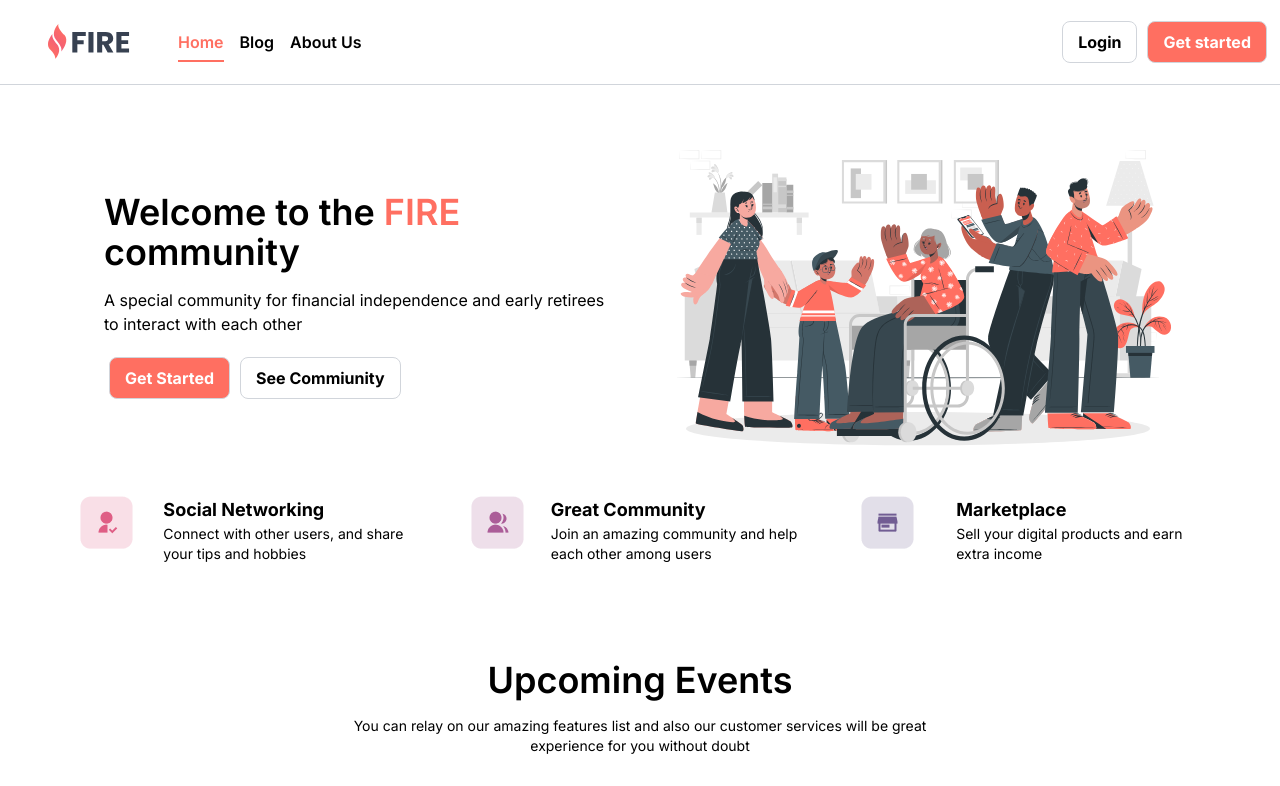
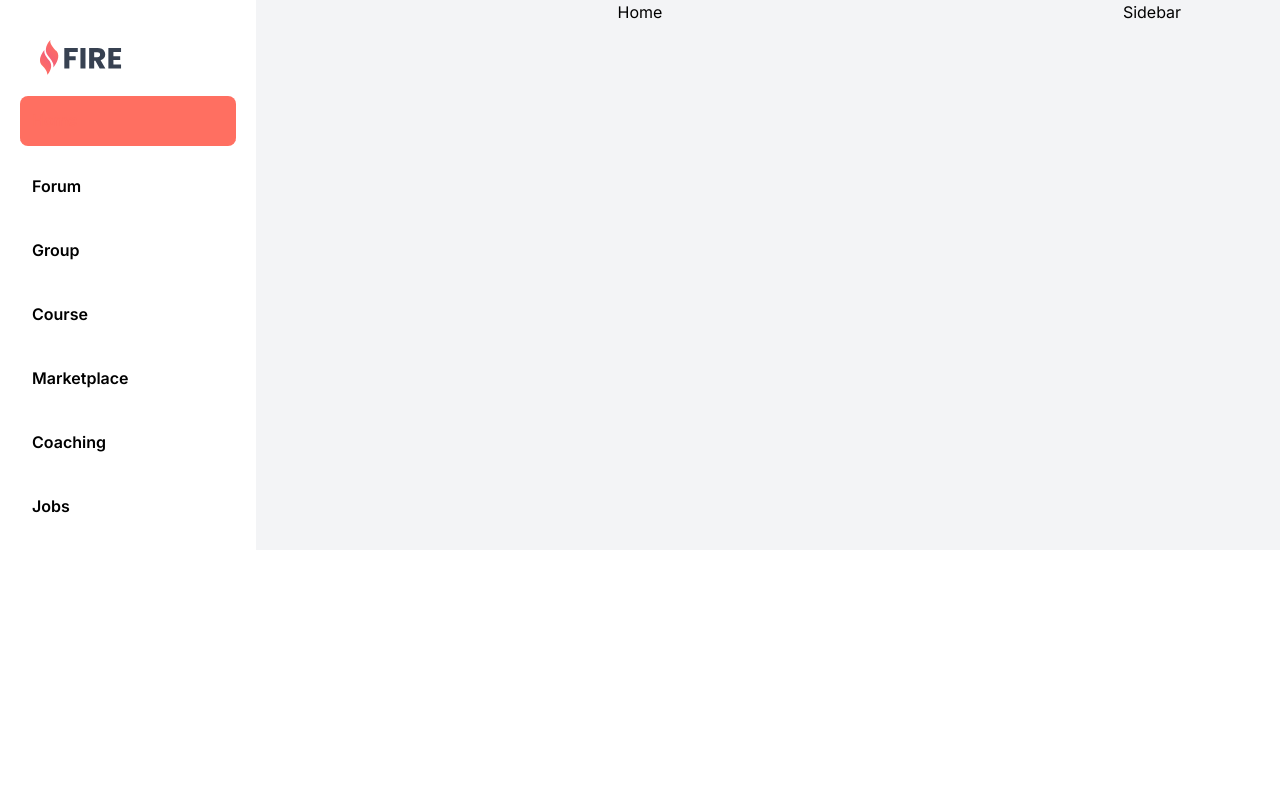
Before and after one commit to pally0091/fire-commiunity, a React (Vite) app: page / in a window 1280 px wide. Shown: the top 786 px of the page. Built offline with nearby package versions, Linux system fonts and the light colour scheme.

Commit message:
logedin routes created

```diff
--- /dev/null
+++ b/src/Components/PageComponents/Coaching.jsx
@@ -0,0 +1,12 @@
+/* eslint-disable no-unused-vars */
+import React from "react";
+
+const Coaching = () => {
+  return (
+    <div>
+      <p>Coaching</p>
+    </div>
+  );
+};
+
+export default Coaching;
--- /dev/null
+++ b/src/Components/PageComponents/Course.jsx
@@ -0,0 +1,12 @@
+/* eslint-disable no-unused-vars */
+import React from "react";
+
+const Course = () => {
+  return (
+    <div>
+      <p>Course</p>
+    </div>
+  );
+};
+
+export default Course;
--- /dev/null
+++ b/src/Components/PageComponents/Forum.jsx
@@ -0,0 +1,12 @@
+/* eslint-disable no-unused-vars */
+import React from "react";
+
+const Forum = () => {
+  return (
+    <div>
+      <p>Forum</p>
+    </div>
+  );
+};
+
+export default Forum;
--- /dev/null
+++ b/src/Components/PageComponents/Group.jsx
@@ -0,0 +1,12 @@
+/* eslint-disable no-unused-vars */
+import React from "react";
+
+const Group = () => {
+  return (
+    <div>
+      <p>Group</p>
+    </div>
+  );
+};
+
+export default Group;
--- a/src/Components/PageComponents/Home/Home.jsx
+++ b/src/Components/PageComponents/Home/Home.jsx
@@ -4,7 +4,7 @@ import LogedoutHome from "./LogedoutHome";
 import LogedinHome from "./LogedinHome";
 
 const Home = () => {
-  const user = "";
+  const user = "A";
   return (
     <>
       {user ? (
--- /dev/null
+++ b/src/Components/PageComponents/Jobs.jsx
@@ -0,0 +1,12 @@
+/* eslint-disable no-unused-vars */
+import React from "react";
+
+const Jobs = () => {
+  return (
+    <div>
+      <p>Jobs</p>
+    </div>
+  );
+};
+
+export default Jobs;
--- /dev/null
+++ b/src/Components/PageComponents/LogedinNavbar.css
@@ -0,0 +1,4 @@
+a.active {
+  background-color: #ff6f61;
+  color: white;
+}
--- a/src/Components/PageComponents/LogedinNavbar.jsx
+++ b/src/Components/PageComponents/LogedinNavbar.jsx
@@ -1,12 +1,64 @@
 /* eslint-disable no-unused-vars */
-import React from 'react';
+import React from "react";
+import logo from "../../assets/Logo.svg";
+import { NavLink } from "react-router-dom";
+import "./LogedinNavbar.css";
 
 const LogedinNavbar = () => {
-    return (
-        <div>
-            <p>loged nav</p>
-        </div>
-    );
+  return (
+    <div className="p-5">
+      <div className="p-5">
+        <img
+          src={logo}
+          alt=""
+        />
+      </div>
+      <div className="flex flex-col text-left gap-4">
+        <NavLink
+          className="p-3 rounded-lg font-semibold"
+          to="/"
+        >
+          <button>Home</button>
+        </NavLink>
+        <NavLink
+          className="p-3 rounded-lg font-semibold"
+          to="/forum"
+        >
+          <button>Forum</button>
+        </NavLink>
+        <NavLink
+          className="p-3 rounded-lg font-semibold"
+          to="/group"
+        >
+          <button>Group</button>
+        </NavLink>
+        <NavLink
+          className="p-3 rounded-lg font-semibold"
+          to="/course"
+        >
+          <button>Course</button>
+        </NavLink>
+        <NavLink
+          className="p-3 rounded-lg font-semibold"
+          to="/market"
+        >
+          <button>Marketplace</button>
+        </NavLink>
+        <NavLink
+          className="p-3 rounded-lg font-semibold"
+          to="/coaching"
+        >
+          <button>Coaching</button>
+        </NavLink>
+        <NavLink
+          className="p-3 rounded-lg font-semibold"
+          to="/jobs"
+        >
+          <button>Jobs</button>
+        </NavLink>
+      </div>
+    </div>
+  );
 };
 
 export default LogedinNavbar;
--- a/src/Components/PageComponents/Main.jsx
+++ b/src/Components/PageComponents/Main.jsx
@@ -7,12 +7,12 @@ import LogedinNavbar from "./LogedinNavbar";
 import LogedSidebar from "./LogedSidebar";
 
 const Main = () => {
-  const user = "";
+  const user = "A";
   return (
     <>
       {user ? (
-        <div className="flex">
-          <div className="w-1/5">
+        <div className="flex bg-[#F3F4F6]">
+          <div className="w-1/5 bg-white">
             <LogedinNavbar></LogedinNavbar>
           </div>
           <div className="w-3/5">
--- /dev/null
+++ b/src/Components/PageComponents/Marketplace.jsx
@@ -0,0 +1,12 @@
+/* eslint-disable no-unused-vars */
+import React from "react";
+
+const Marketplace = () => {
+  return (
+    <div>
+      <p>Marketplace</p>
+    </div>
+  );
+};
+
+export default Marketplace;
```
Also changed, not shown: src/App.jsx (+30 -0 lines).
